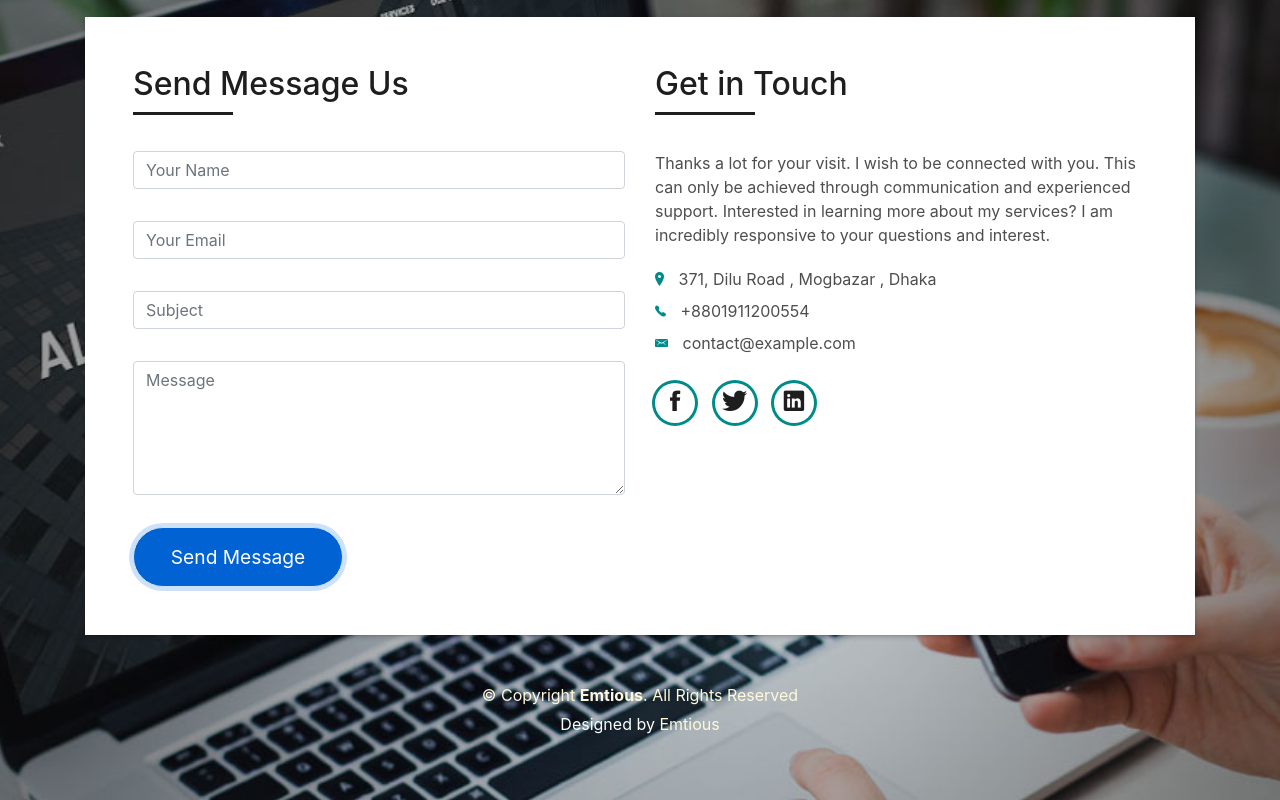
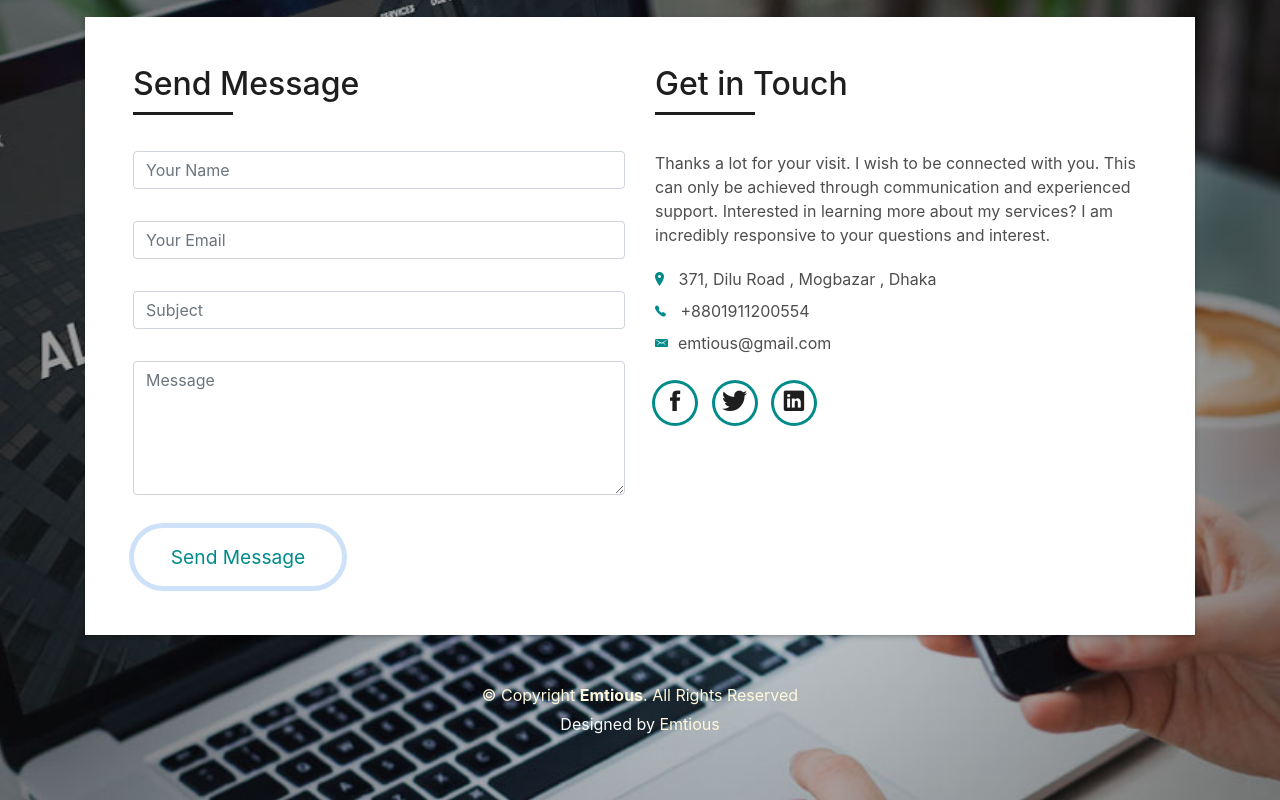
Before and after one commit to emtiousbd/portfolio, a plain HTML site: page index.html in a window 1280 px wide. In both pictures the pointer is over the button "Send Message". Shown: the part 3077-3877 px from the top of the page. Drawn offline with Linux system fonts and the light colour scheme; files whose address does not match are found by name.

```diff
--- a/css/style.css
+++ b/css/style.css
@@ -1171,8 +1171,8 @@
 }
 
 .button:hover {
-  background-color: #0062d3;
-  color: #fff;
+  background-color: white;
+  color: darkcyan;
   transition: all 500ms ease;
 }
 
--- a/index.html
+++ b/index.html
@@ -603,7 +603,7 @@
                 <div class="col-md-6 wow animated zoomIn delay-1s">
                   <div class="title-box-2">
                     <h5 class="title-left wow animated lightSpeedIn delay-1s">
-                      Send Message Us
+                      Send Message
                     </h5>
                   </div>
                   <div class= "wow animated zoomIn delay-1s">
@@ -655,7 +655,7 @@
                     <ul class="list-ico">
                       <li><span class="ion-ios-location"></span> 371, Dilu Road , Mogbazar , Dhaka </li>
                       <li><span class="ion-ios-telephone"></span> +8801911200554 </li>
-                      <li><span class="ion-email"></span> contact@example.com</li>
+                      <li><span class="ion-email"></span>emtious@gmail.com</li>
                     </ul>
                   </div>
                   <div class="socials wow animated zoomIn delay-1s">
```
